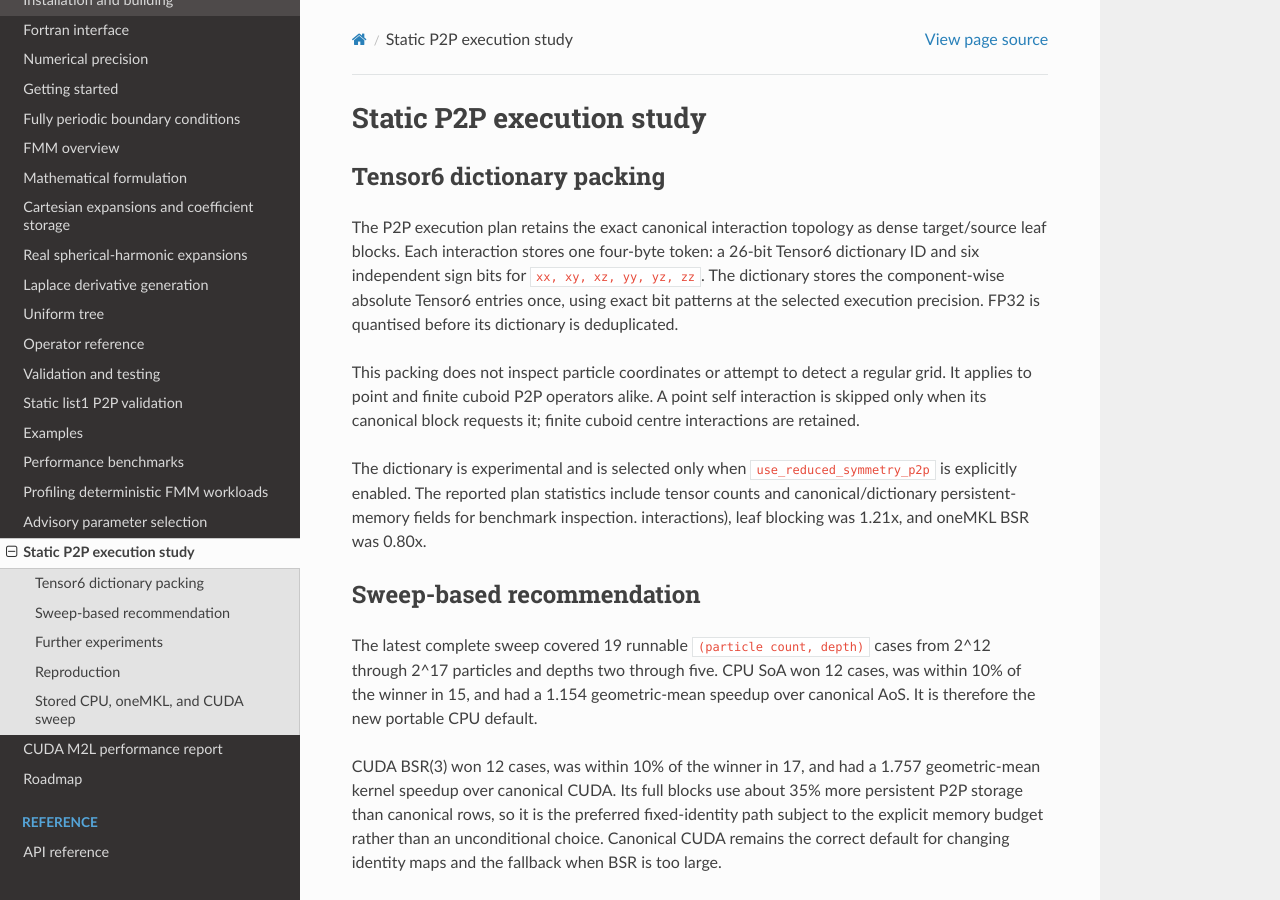
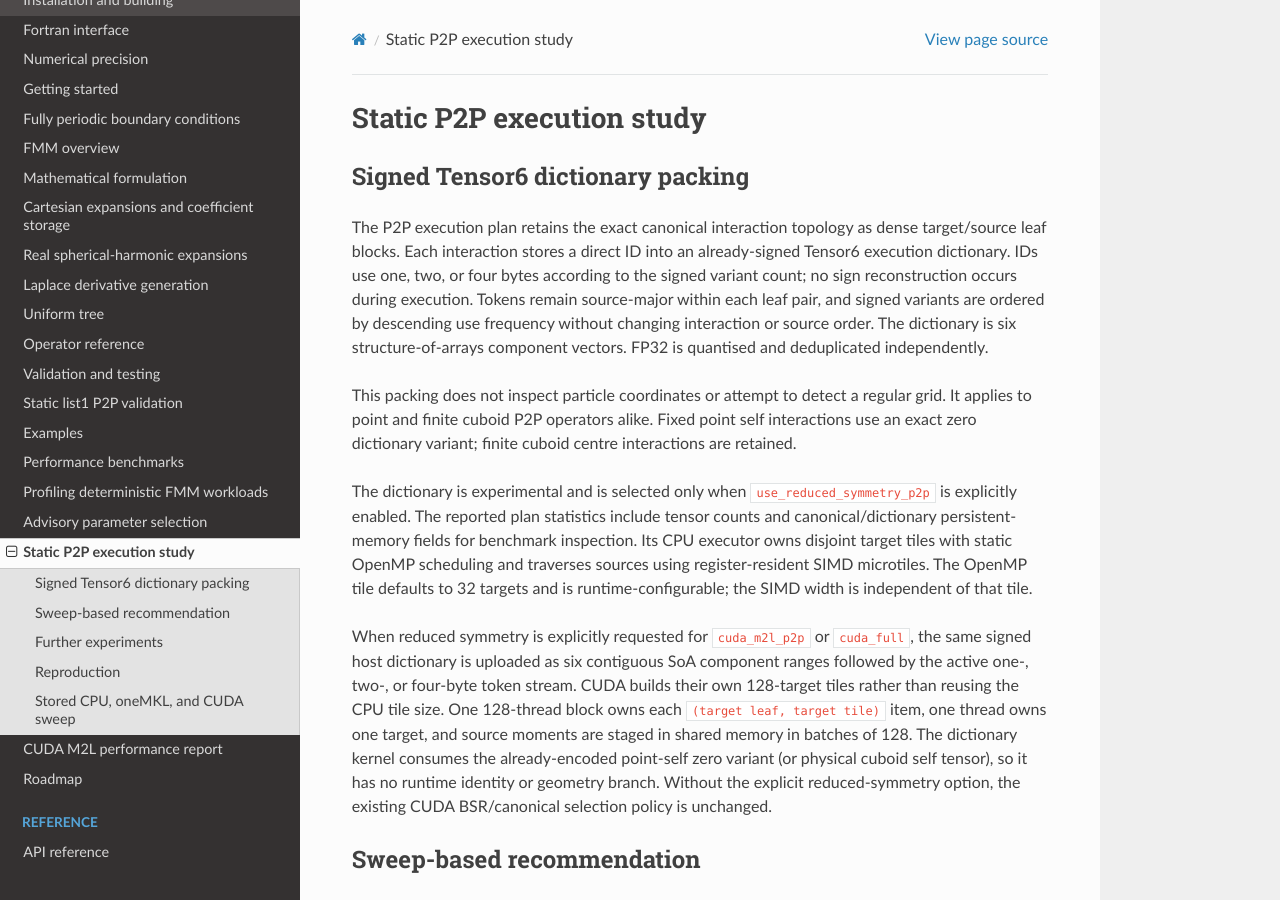
Before and after one commit to Ximtecs/dip-fmm, a Sphinx documentation site: the page built from docs/static-p2p.md, in a window 1280 px wide and 900 px high. Built offline with Sphinx 7.4.7 and the Read the Docs theme 3.1.0, drawn with Linux system fonts in a browser that asks for light colours; the version number is read from the project's files by our own code.

Commit message:
Document signed dictionary CPU and CUDA layouts
Describe signed variants, CPU SIMD tiling, CUDA source-major tokens, explicit selection, and the fixed 128-thread launch configuration.\n\nPerformance status: the signed dictionary CUDA path does not beat CUDA BSR overall in current notebook results; further optimization is needed.

```diff
--- a/docs/static-p2p.md
+++ b/docs/static-p2p.md
@@ -1,24 +1,39 @@
 # Static P2P execution study
 
-## Tensor6 dictionary packing
+## Signed Tensor6 dictionary packing
 
 The P2P execution plan retains the exact canonical interaction topology as
-dense target/source leaf blocks. Each interaction stores one four-byte token:
-a 26-bit Tensor6 dictionary ID and six independent sign bits for
-`xx, xy, xz, yy, yz, zz`. The dictionary stores the component-wise absolute
-Tensor6 entries once, using exact bit patterns at the selected execution
-precision. FP32 is quantised before its dictionary is deduplicated.
+dense target/source leaf blocks. Each interaction stores a direct ID into an
+already-signed Tensor6 execution dictionary. IDs use one, two, or four bytes
+according to the signed variant count; no sign reconstruction occurs during
+execution. Tokens remain source-major within each leaf pair, and signed
+variants are ordered by descending use frequency without changing interaction
+or source order. The dictionary is six structure-of-arrays component vectors.
+FP32 is quantised and deduplicated independently.
 
 This packing does not inspect particle coordinates or attempt to detect a
-regular grid. It applies to point and finite cuboid P2P operators alike. A
-point self interaction is skipped only when its canonical block requests it;
-finite cuboid centre interactions are retained.
+regular grid. It applies to point and finite cuboid P2P operators alike.
+Fixed point self interactions use an exact zero dictionary variant; finite
+cuboid centre interactions are retained.
 
 The dictionary is experimental and is selected only when
 `use_reduced_symmetry_p2p` is explicitly enabled. The reported plan statistics
 include tensor counts and canonical/dictionary persistent-memory fields for
-benchmark inspection.
-interactions), leaf blocking was 1.21x, and oneMKL BSR was 0.80x.
+benchmark inspection. Its CPU executor owns disjoint target tiles with static
+OpenMP scheduling and traverses sources using register-resident SIMD
+microtiles. The OpenMP tile defaults to 32 targets and is runtime-configurable;
+the SIMD width is independent of that tile.
+
+When reduced symmetry is explicitly requested for `cuda_m2l_p2p` or
+`cuda_full`, the same signed host dictionary is uploaded as six contiguous SoA
+component ranges followed by the active one-, two-, or four-byte token stream.
+CUDA builds their own 128-target tiles rather than reusing the CPU tile size.
+One 128-thread block owns each `(target leaf, target tile)` item, one thread
+owns one target, and source moments are staged in shared memory in batches of
+128. The dictionary kernel consumes the already-encoded point-self zero
+variant (or physical cuboid self tensor), so it has no runtime identity or
+geometry branch. Without the explicit reduced-symmetry option, the existing
+CUDA BSR/canonical selection policy is unchanged.
 
 ## Sweep-based recommendation
 
```
